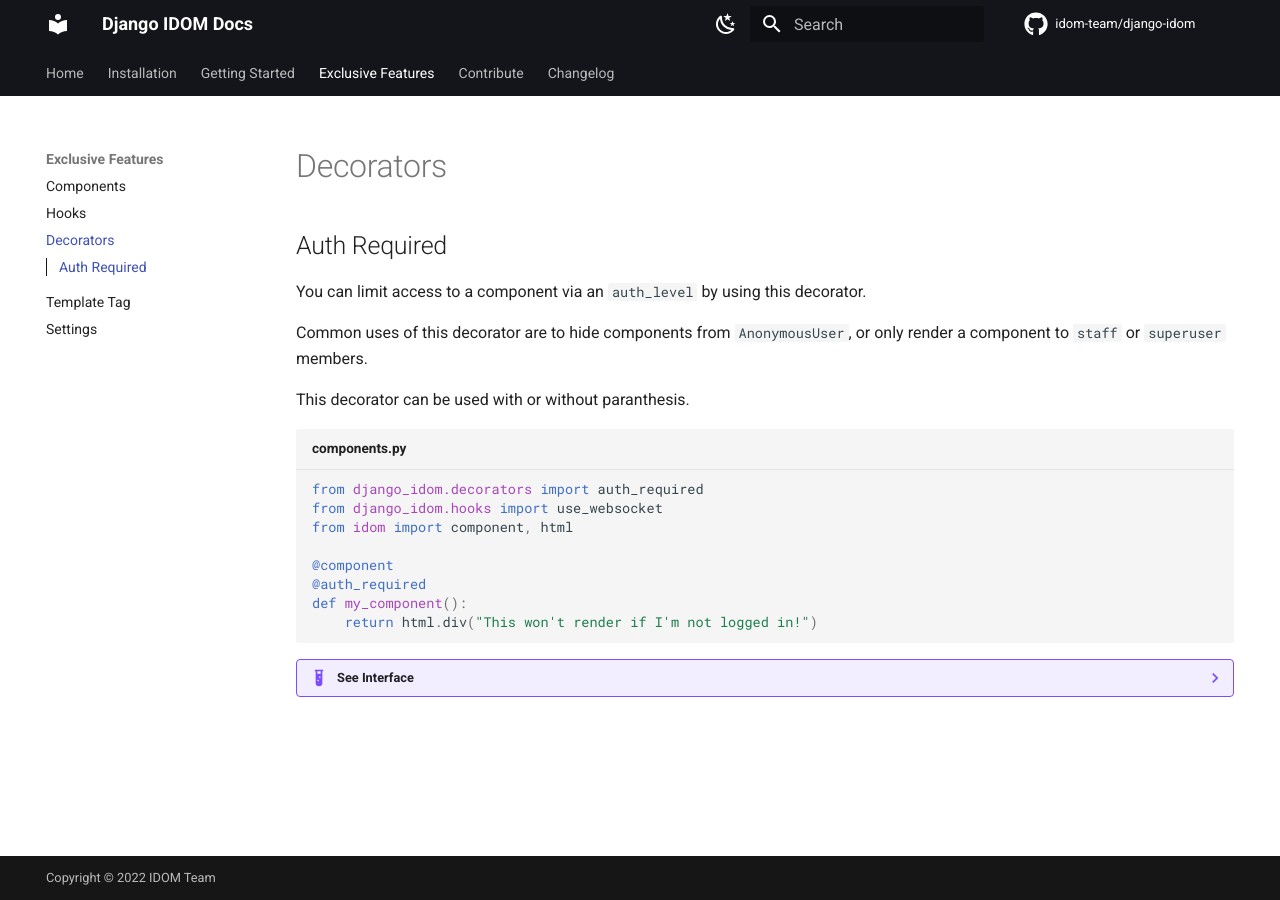
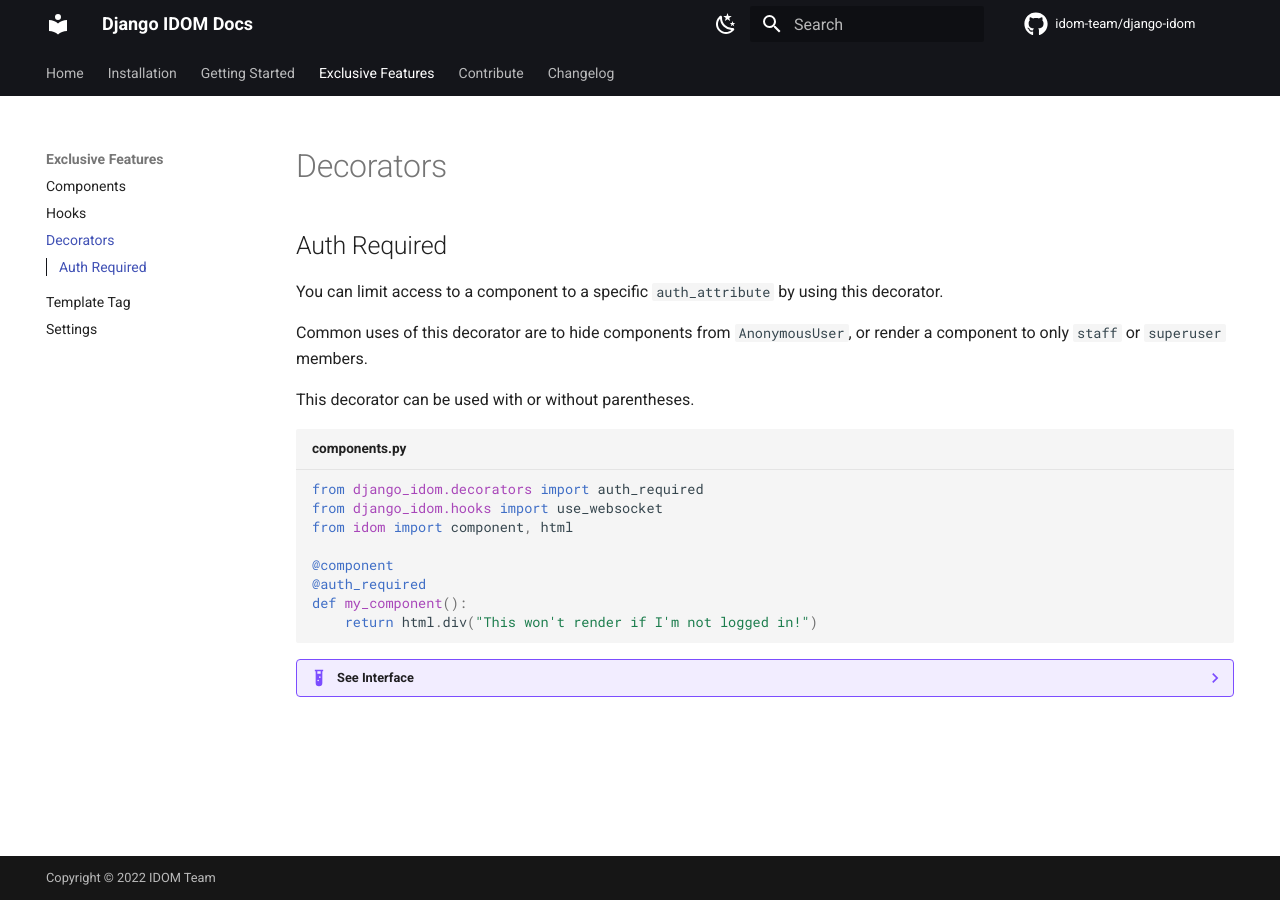
Before and after one commit to reactive-python/reactpy-django, an MkDocs documentation site: the page built from docs/features/decorators.md, in a window 1280 px wide. Built offline with MkDocs 1.6.1 and Material for MkDocs 9.7.7, drawn with Linux system fonts in a browser that asks for light colours; comment, search, counter and statistics services are not loaded.

Commit message:
AuthAttribute

````diff
--- a/docs/features/decorators.md
+++ b/docs/features/decorators.md
@@ -1,10 +1,10 @@
 ## Auth Required
 
-You can limit access to a component via an `auth_level` by using this decorator.
+You can limit access to a component to a specific `auth_attribute` by using this decorator.
 
-Common uses of this decorator are to hide components from `AnonymousUser`, or only render a component to `staff` or `superuser` members.
+Common uses of this decorator are to hide components from `AnonymousUser`, or render a component to only `staff` or `superuser` members.
 
-This decorator can be used with or without paranthesis.
+This decorator can be used with or without parentheses.
 
 ```python title="components.py"
 from django_idom.decorators import auth_required
@@ -21,5 +21,5 @@ def my_component():
 
     | Name | Type | Description | Default |
     | --- | --- | --- | --- |
-    | auth_level | `str` | The user's auth level. This value can be... <br><br> - One of the predefined `django_idom.AuthLevel` values. <br> - A string for a custom user attribute to check. This is checked in the form of `UserModel.is_<auth_level>`. | `AuthLevel.active` |
+    | auth_attribute | `str` | The field to check within the user object. This value can be... <br><br> - One of the predefined `django_idom.AuthAttribute` values. <br> - A string for a custom user attribute to check. This is checked in the form of `UserModel.is_<auth_attribute>`. | `AuthAttribute.active` |
     | fallback | `ComponentType`, `VdomDict`, `None` | The component or VDOM (`idom.html` snippet) to render if the user is not authenticated. | `None` |
--- a/src/django_idom/__init__.py
+++ b/src/django_idom/__init__.py
@@ -1,12 +1,12 @@
 from django_idom import components, decorators, hooks
-from django_idom.types import AuthLevel, IdomWebsocket
+from django_idom.types import AuthAttribute, IdomWebsocket
 from django_idom.websocket.paths import IDOM_WEBSOCKET_PATH
 
 
 __version__ = "1.1.0"
 __all__ = [
     "IDOM_WEBSOCKET_PATH",
-    "AuthLevel",
+    "AuthAttribute",
     "IdomWebsocket",
     "hooks",
     "components",
````
Also changed, not shown: 3 other files.
